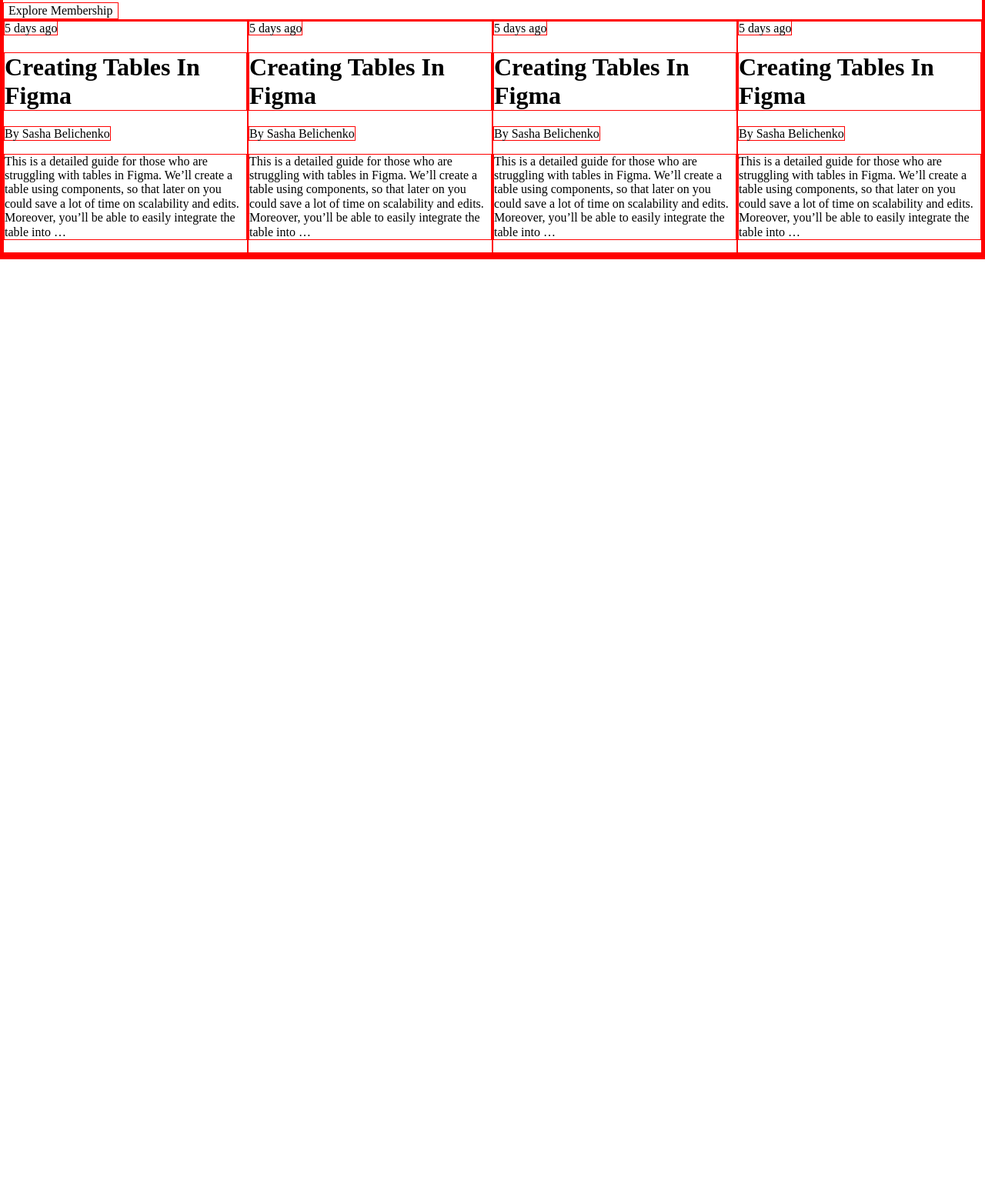
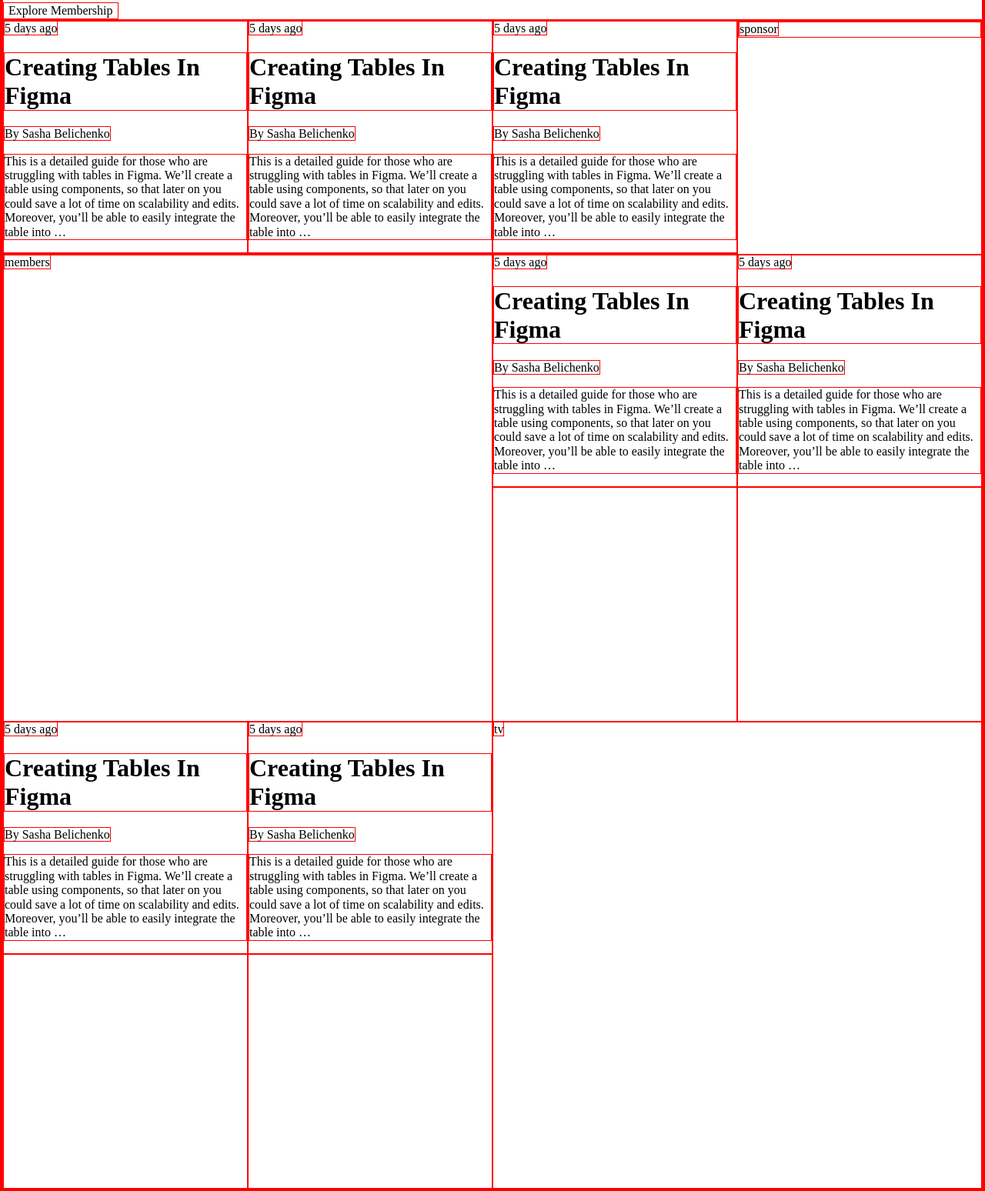
Before and after one commit to mohamednaser/Design-Teardown, a website: page index.html in a window 1280 px wide. Shown: the part 955-2503 px from the top of the page at 77% size. Before the commit the page ends 1292 px from the top, so only its background shows below. Drawn offline with Linux system fonts and the light colour scheme.

Commit message:
Changed latest-posts structure to grid

```diff
--- a/index.html
+++ b/index.html
@@ -53,7 +53,7 @@
       </div>
 
       <div class="latest-posts-div">
-        <article class="latest-post-article">
+        <article class="latest-post-article post-1">
           <span class="created-at"> 5 days ago </span>
           <h1 class="post-title">Creating Tables In Figma</h1>
           <span class="created-by"> By Sasha Belichenko</span>
@@ -65,7 +65,7 @@
           </p>
           <div class="go-to-article-arrow"></div>
         </article>
-        <article class="latest-post-article">
+        <article class="latest-post-article post-2">
           <span class="created-at"> 5 days ago </span>
           <h1 class="post-title">Creating Tables In Figma</h1>
           <span class="created-by"> By Sasha Belichenko</span>
@@ -77,7 +77,7 @@
           </p>
           <div class="go-to-article-arrow"></div>
         </article>
-        <article class="latest-post-article">
+        <article class="latest-post-article post-3">
           <span class="created-at"> 5 days ago </span>
           <h1 class="post-title">Creating Tables In Figma</h1>
           <span class="created-by"> By Sasha Belichenko</span>
@@ -89,7 +89,7 @@
           </p>
           <div class="go-to-article-arrow"></div>
         </article>
-        <article class="latest-post-article">
+        <article class="latest-post-article post-4">
           <span class="created-at"> 5 days ago </span>
           <h1 class="post-title">Creating Tables In Figma</h1>
           <span class="created-by"> By Sasha Belichenko</span>
@@ -101,6 +101,53 @@
           </p>
           <div class="go-to-article-arrow"></div>
         </article>
+        <article class="latest-post-article post-5">
+          <span class="created-at"> 5 days ago </span>
+          <h1 class="post-title">Creating Tables In Figma</h1>
+          <span class="created-by"> By Sasha Belichenko</span>
+          <p class="article-description">
+            This is a detailed guide for those who are struggling with tables in
+            Figma. We’ll create a table using components, so that later on you
+            could save a lot of time on scalability and edits. Moreover, you’ll
+            be able to easily integrate the table into …
+          </p>
+          <div class="go-to-article-arrow"></div>
+        </article>
+        <article class="latest-post-article post-6">
+          <span class="created-at"> 5 days ago </span>
+          <h1 class="post-title">Creating Tables In Figma</h1>
+          <span class="created-by"> By Sasha Belichenko</span>
+          <p class="article-description">
+            This is a detailed guide for those who are struggling with tables in
+            Figma. We’ll create a table using components, so that later on you
+            could save a lot of time on scalability and edits. Moreover, you’ll
+            be able to easily integrate the table into …
+          </p>
+          <div class="go-to-article-arrow"></div>
+        </article>
+        <article class="latest-post-article post-7">
+          <span class="created-at"> 5 days ago </span>
+          <h1 class="post-title">Creating Tables In Figma</h1>
+          <span class="created-by"> By Sasha Belichenko</span>
+          <p class="article-description">
+            This is a detailed guide for those who are struggling with tables in
+            Figma. We’ll create a table using components, so that later on you
+            could save a lot of time on scalability and edits. Moreover, you’ll
+            be able to easily integrate the table into …
+          </p>
+          <div class="go-to-article-arrow"></div>
+        </article>
+        <div class="smashing-members">
+          <span> members</span>
+        </div>
+        <div class="smashing-tv">
+          <span>tv</span>
+        </div>
+        <div class="sponsor">
+          <div class="gray-image">
+            <span>sponsor</span>
+          </div>
+        </div>
       </div>
       <footer></footer>
     </main>
--- a/src/css/style.css
+++ b/src/css/style.css
@@ -45,5 +45,57 @@
 /* latest articles section  */
 
 .latest-posts-div {
-  display: flex;
+  display: grid;
+  grid-template-columns: repeat(4, 1fr);
+  grid-template-rows: repeat(5, 1fr);
 }
+
+.post-1 {
+  grid-column: 1 / 2;
+  grid-row: 1 / 2;
+}
+
+.post-2 {
+  grid-column: 2 / 3;
+  grid-row: 1 / 2;
+}
+
+.post-3 {
+  grid-column: 3 / 4;
+  grid-row: 1 / 2;
+}
+
+.post-4 {
+  grid-column: 3 / 4;
+  grid-row: 2 / 4;
+}
+
+.post-5 {
+  grid-column: 4 / 5;
+  grid-row: 2 / 4;
+}
+
+.post-6 {
+  grid-column: 1 / 2;
+  grid-row: 4 / 6;
+}
+
+.post-7 {
+  grid-column: 2 / 3;
+  grid-row: 4 / 6;
+}
+
+.sponsor {
+  grid-column: 4 / 5;
+  grid-row: 1 / 2;
+}
+
+.smashing-members {
+  grid-column: 1 / 3;
+  grid-row: 2 / 4;
+}
+
+.smashing-tv {
+  grid-column: 3 / 5;
+  grid-row: 4 / 6;
+}
--- a/style.css
+++ /dev/null
@@ -1,3 +0,0 @@
-body {
-  background-color: red;
-}
```
Also changed, not shown: build/css/style.css.
